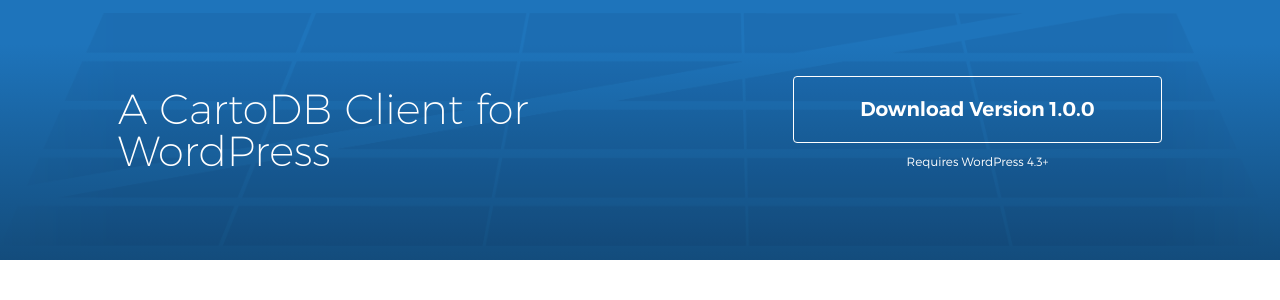
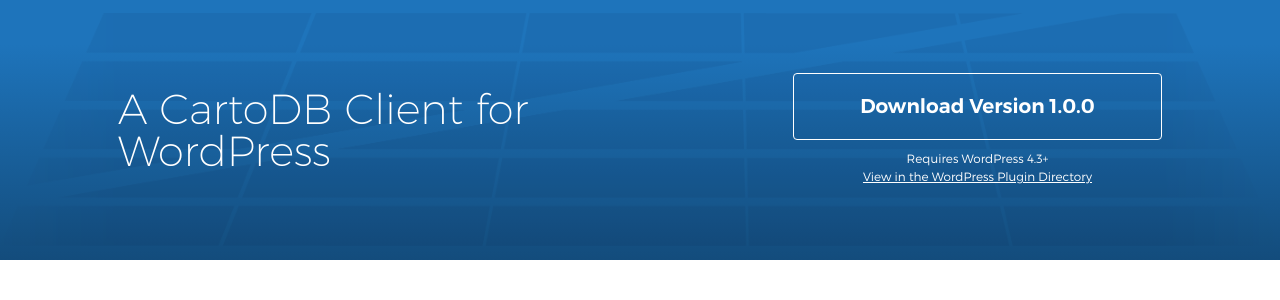
Before and after one commit to hallisey/hallisey.github.io, a PHP site: page /cartopress/index.html in a window 1280 px wide. Shown: the part 91-391 px from the top of the page. Run offline with PHP 8.4, Linux system fonts and the light colour scheme.

Commit message:
added link to plugin directory page

```diff
--- a/cartopress/css/styles.css
+++ b/cartopress/css/styles.css
@@ -54,7 +54,9 @@
 #cartodb-ss .col2 {padding:5px;}
 
 .button {display:block; border:1px solid rgb(255,255,255); padding:20px 30px; color:inherit; text-decoration:none; text-align:center; font-size:20px; font-weight:500; border-radius: 4px;}
-.note {text-align:center; font-size:12px; margin-top:10px;}
+.note {text-align:center; font-size:12px; margin:0;}
+.note:first-of-type {margin-top:10px;}
+.note a {color:inherit;}
 .seperator {height:260px;}
 #geolocator {display:none;}
 #sep-1 {background:url(../img/map1.png) center center scroll no-repeat; background-size:cover;}
--- a/cartopress/index.html
+++ b/cartopress/index.html
@@ -25,6 +25,7 @@
 					<div>
 						<a href="https://downloads.wordpress.org/plugin/cartopress.zip" class="button">Download Version 1.0.0</a>
 						<p class="note">Requires WordPress 4.3+</p>
+						<p class="note"><a href="https://wordpress.org/plugins/cartopress/">View in the WordPress Plugin Directory</a></p>
 					</div>
 				</div>
 			</div>
```
